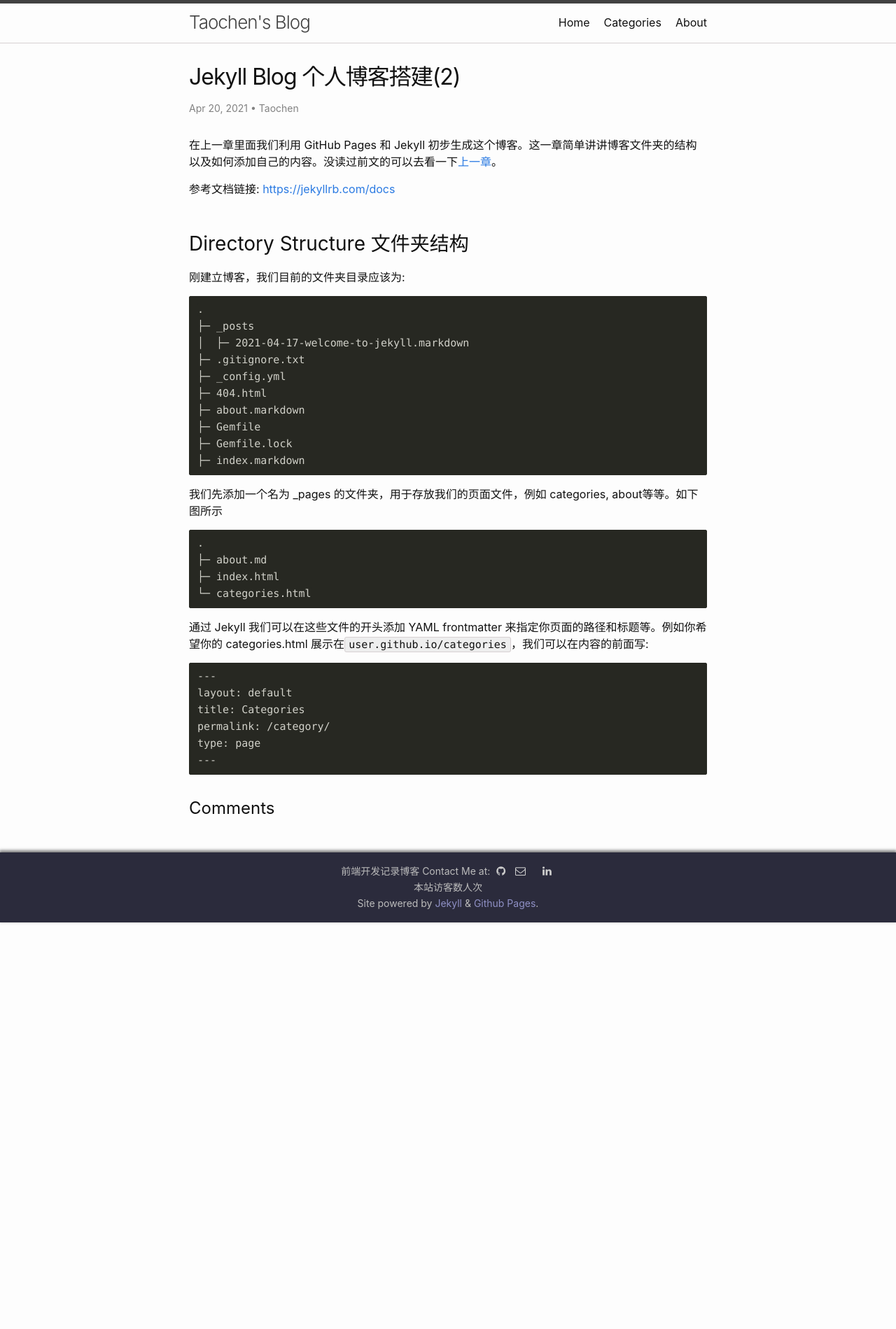
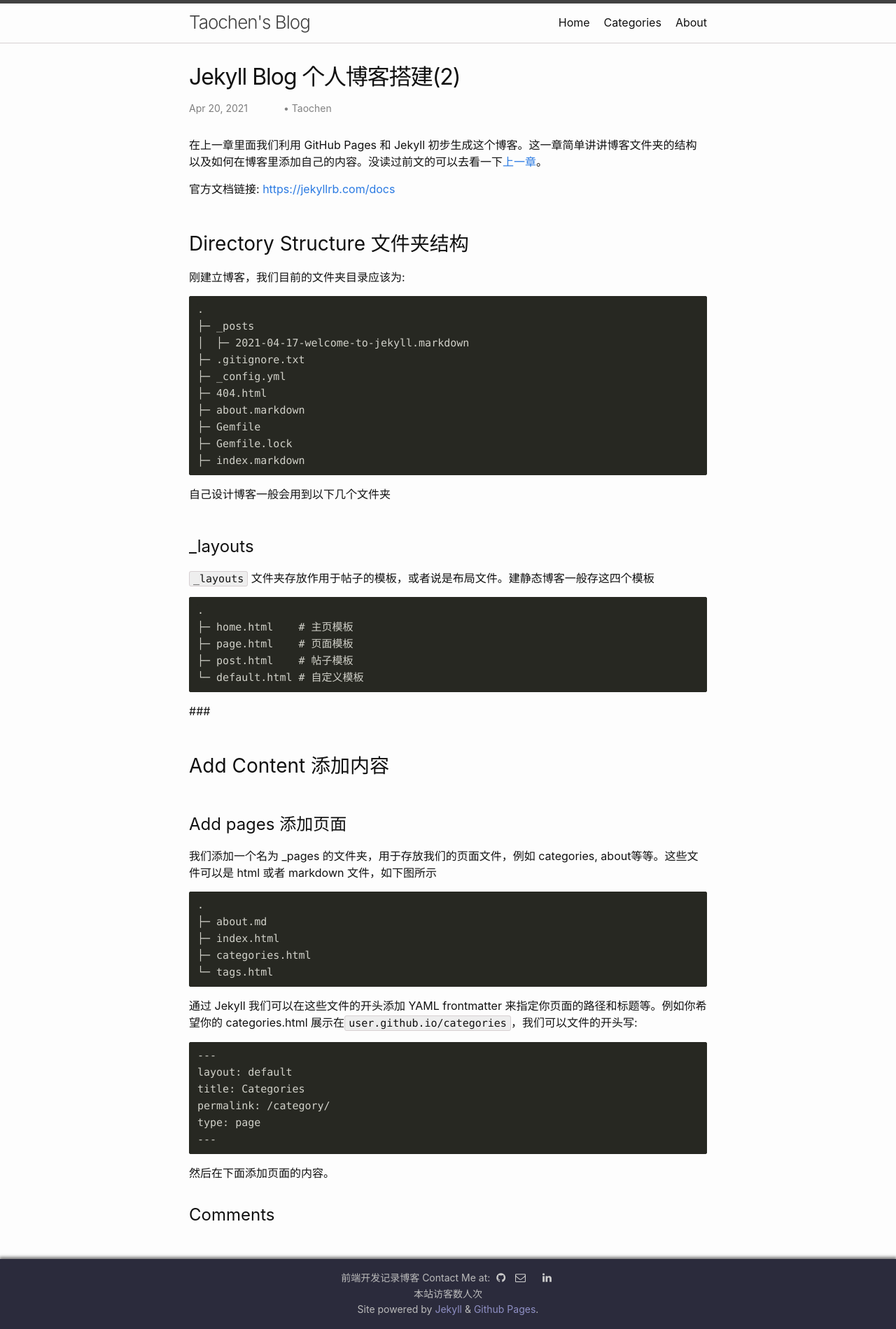
Before and after one commit to ThomasMental/ThomasMental.github.io, a Jekyll site: the page built from _posts/2021-04-20-Jekyll-2.markdown, in a window 1280 px wide. Shown: the whole page at 70% size. Built offline with Jekyll 4.4.1, drawn with Linux system fonts in a browser that asks for light colours; comment, search, counter and statistics services are not loaded; a style sheet for code colours, icons or effects is not loaded; before the commit the page ends 1318 px from its top, so only the background shows below that.

````diff
--- a/_layouts/default.html
+++ b/_layouts/default.html
@@ -7,7 +7,7 @@
 
     {%- include header.html -%}
 
-    <main class="page-content" aria-label="Content">
+    <main>
       <div class="wrapper">
         {{ content }}
       </div>
--- a/_posts/2021-04-16-Jekyll-1.markdown
+++ b/_posts/2021-04-16-Jekyll-1.markdown
@@ -6,7 +6,7 @@
 author: Taochen
 ---
 
-做个人博客是为了什么，当然是为了~~装逼~~咳咳学习了。看了下别人的学习过程，我也来记录一下github pages + jekyll搭建博客的过程。本文是搭建网站的第一步，建立一个供他人访问的主页。在这里先给出我的源代码链接和官方的教程
+做个人博客是为了什么，当然是为了~~装逼~~咳咳学习了。看了下别人的学习过程，我也来记录一下 github pages + jekyll 搭建博客的过程。本文是搭建网站的第一步，建立一个供他人访问的主页。在这里我也贴出我的源代码链接和官方的教程。
 
 源代码链接: <https://github.com/ThomasMental/ThomasMental.github.io>
 
--- a/_posts/2021-04-20-Jekyll-2.markdown
+++ b/_posts/2021-04-20-Jekyll-2.markdown
@@ -6,9 +6,9 @@
 author: Taochen
 ---
 
-在上一章里面我们利用 GitHub Pages 和 Jekyll 初步生成这个博客。这一章简单讲讲博客文件夹的结构以及如何添加自己的内容。没读过前文的可以去看一下[上一章](https://thomasmental.github.io/2021/04/16/Jekyll-1/)。
+在上一章里面我们利用 GitHub Pages 和 Jekyll 初步生成这个博客。这一章简单讲讲博客文件夹的结构以及如何在博客里添加自己的内容。没读过前文的可以去看一下[上一章](https://thomasmental.github.io/2021/04/16/Jekyll-1/)。
 
-参考文档链接: <https://jekyllrb.com/docs>
+官方文档链接: <https://jekyllrb.com/docs>
 
 ## Directory Structure 文件夹结构
 
@@ -27,16 +27,38 @@
 ├─ index.markdown
 ```
 
-我们先添加一个名为 _pages 的文件夹，用于存放我们的页面文件，例如 categories, about等等。如下图所示
+自己设计博客一般会用到以下几个文件夹
+
+### _layouts
+
+```_layouts``` 文件夹存放作用于帖子的模板，或者说是布局文件。建静态博客一般存这四个模板
+
+```
+.
+├─ home.html    # 主页模板
+├─ page.html    # 页面模板
+├─ post.html    # 帖子模板
+└─ default.html # 自定义模板
+```
+
+###
+
+
+## Add Content 添加内容
+
+### Add pages 添加页面
+
+我们添加一个名为 _pages 的文件夹，用于存放我们的页面文件，例如 categories, about等等。这些文件可以是 html 或者 markdown 文件，如下图所示
 
 ```
 .
 ├─ about.md
 ├─ index.html
-└─ categories.html
+├─ categories.html
+└─ tags.html
 ```
 
-通过 Jekyll 我们可以在这些文件的开头添加 YAML frontmatter 来指定你页面的路径和标题等。例如你希望你的 categories.html 展示在```user.github.io/categories```，我们可以在内容的前面写:
+通过 Jekyll 我们可以在这些文件的开头添加 YAML frontmatter 来指定你页面的路径和标题等。例如你希望你的 categories.html 展示在```user.github.io/categories```，我们可以文件的开头写:
 
 ```
 ---
@@ -46,3 +68,5 @@
 type: page
 ---
 ```
+
+然后在下面添加页面的内容。
--- a/_sass/minima/_page.scss
+++ b/_sass/minima/_page.scss
@@ -3,6 +3,7 @@
  */
 
 .page-clearfix {
+  display: block;
   padding: $spacing-unit 0;
   flex: 1 0 auto;
 
@@ -19,6 +20,12 @@
     }
   }
 
+  time {
+    display: inline-block;
+    width: 135px;
+    color: #7e7e7e;
+  }
+
   .page-heading {
     @include relative-font-size(2);
   }
@@ -32,12 +39,8 @@
     list-style: none;
 
     li {
+      display: list-item;
       margin-bottom: $spacing-unit;
-      time {
-        display: inline-block;
-        width: 135px;
-        color: #7e7e7e;
-      }
       .title {
         font-weight: bold;
         transition: 0.3s ease;
@@ -55,4 +58,14 @@
     display: block;
     @include relative-font-size(1.5);
   }
+
+  .post-list {
+    list-style: none;
+    margin-left: 0;
+    hr {
+      border: 0;
+      border-top: 1px solid #eee;
+    }
+  }
+
 }
````
Also changed, not shown: index.html (+8 -9 lines).
